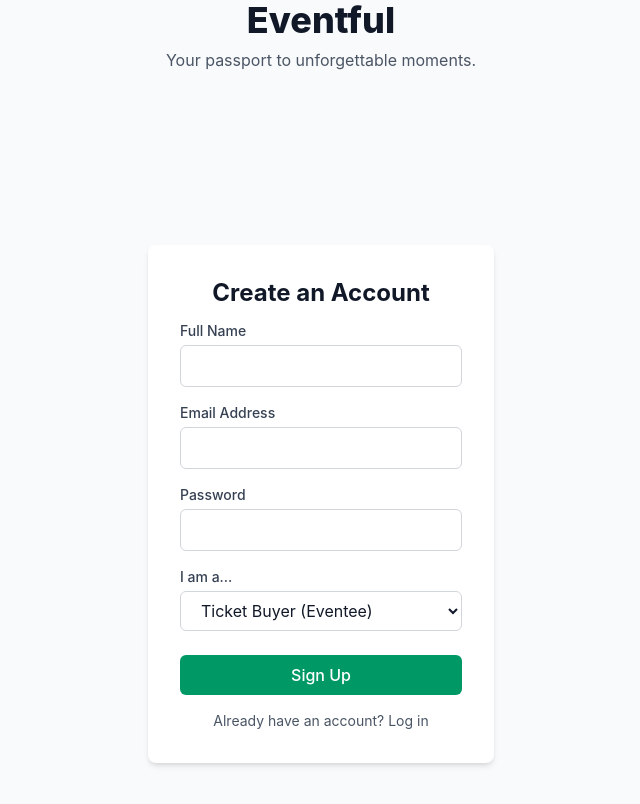
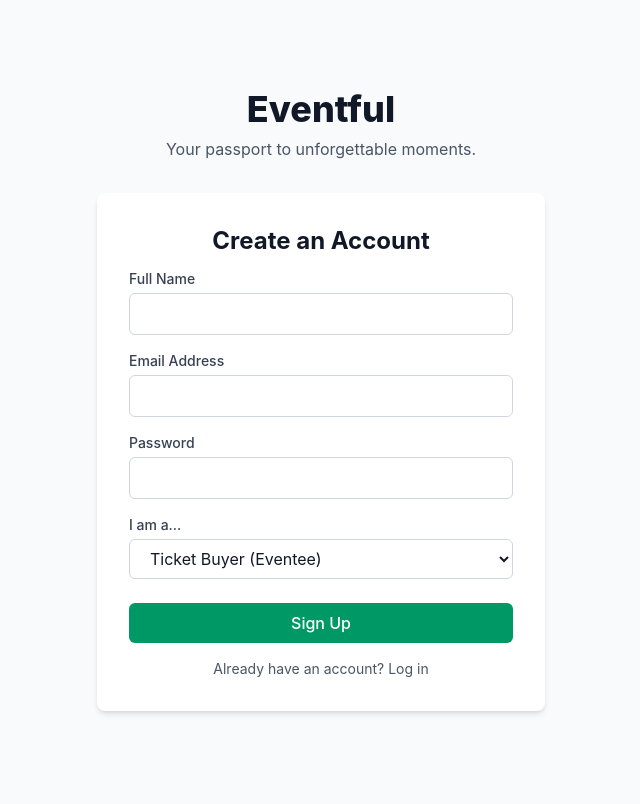
Before and after one commit to Fayorr/eventful-web, a React (Vite) app: page /register in a window 1280 px wide. Shown: the top 804 px of the page, without its empty margins (319-959 px from the left). Built offline with nearby package versions, Linux system fonts and the light colour scheme; no server answers.

Commit message:
fix layout in register page

```diff
--- a/src/pages/Register.tsx
+++ b/src/pages/Register.tsx
@@ -3,7 +3,7 @@ import { RegisterForm } from '../features/auth/RegisterForm';
 
 export const Register: React.FC = () => {
 	return (
-		<div className='flex items-center justify-center min-h-screen'>
+		<div className='w-full flex justify-center'>
 			<RegisterForm />
 		</div>
 	);
```
